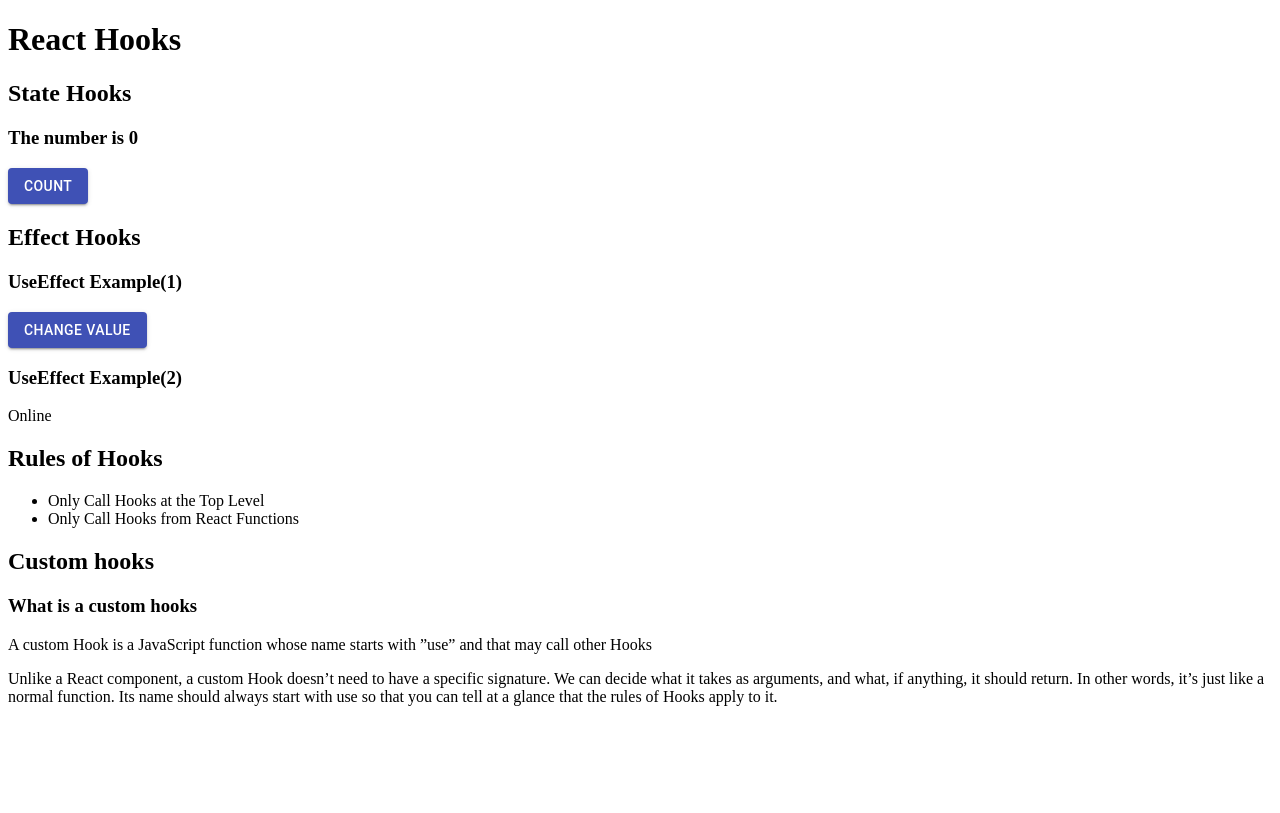
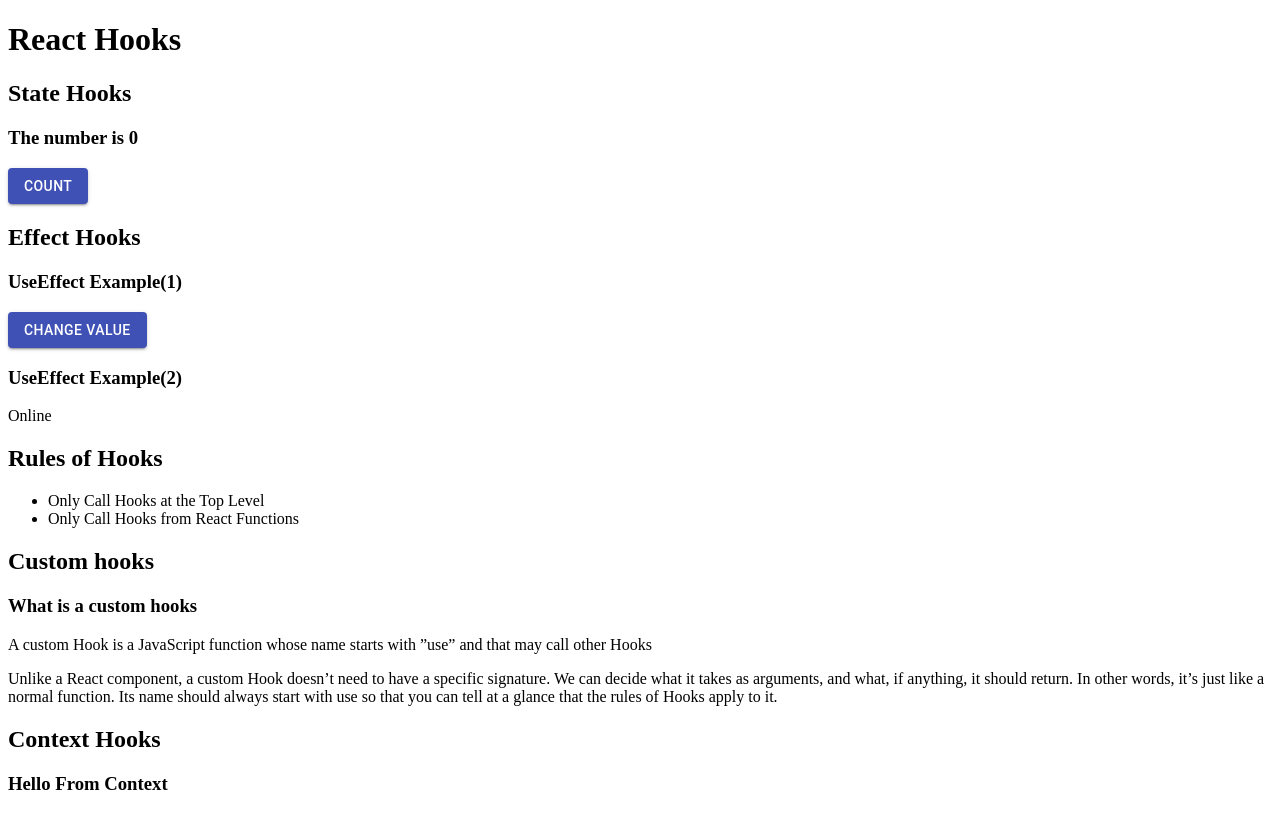
Before and after one commit to K-Sato1995/react_hooks, a React (Create React App) app: page / in a window 1280 px wide. Built offline with nearby package versions, Linux system fonts and the light colour scheme.

Commit message:
Add context Hooks

```diff
--- a/src/components/App.tsx
+++ b/src/components/App.tsx
@@ -3,16 +3,21 @@ import StateHooks from "./stateHooks";
 import EffectHooks from "./effectHooks";
 import Rules from "./rules";
 import CustomHooks from "./customHooks";
+import TextProvider from "./contextHooks/TextProvider";
+import UseContext from "./contextHooks/UseContext";
 
 const App: React.FC = () => {
   return (
+    <TextProvider>
       <div className="App">
         <h1>React Hooks</h1>
         <StateHooks />
         <EffectHooks />
         <Rules />
         <CustomHooks />
+        <UseContext />
       </div>
+    </TextProvider>
   );
 };
 
--- /dev/null
+++ b/src/components/contextHooks/TextProvider.tsx
@@ -0,0 +1,16 @@
+import React, { createContext } from "react";
+
+export const TextContext = createContext<{
+  text?: string;
+}>({});
+
+const TextProvider: React.FC = children => {
+  return (
+    <TextContext.Provider
+      value={{ text: "Hello From Context" }}
+      {...children}
+    />
+  );
+};
+
+export default TextProvider;
--- /dev/null
+++ b/src/components/contextHooks/UseContext.tsx
@@ -0,0 +1,14 @@
+import React, { useContext } from "react";
+import { TextContext } from "./TextProvider";
+
+const UseContext: React.FC = () => {
+  const value = useContext(TextContext);
+  return (
+    <div>
+      <h2>Context Hooks</h2>
+      <h3>{value.text}</h3>
+    </div>
+  );
+};
+
+export default UseContext;
--- a/src/index.tsx
+++ b/src/index.tsx
@@ -2,6 +2,7 @@ import React from "react";
 import ReactDOM from "react-dom";
 import App from "./components/App";
 import * as serviceWorker from "./serviceWorker";
+import TextProvider from "./components/contextHooks/TextProvider";
 
 ReactDOM.render(<App />, document.getElementById("root"));
 
```
Lines whose indentation alone changed are shown as unchanged.
